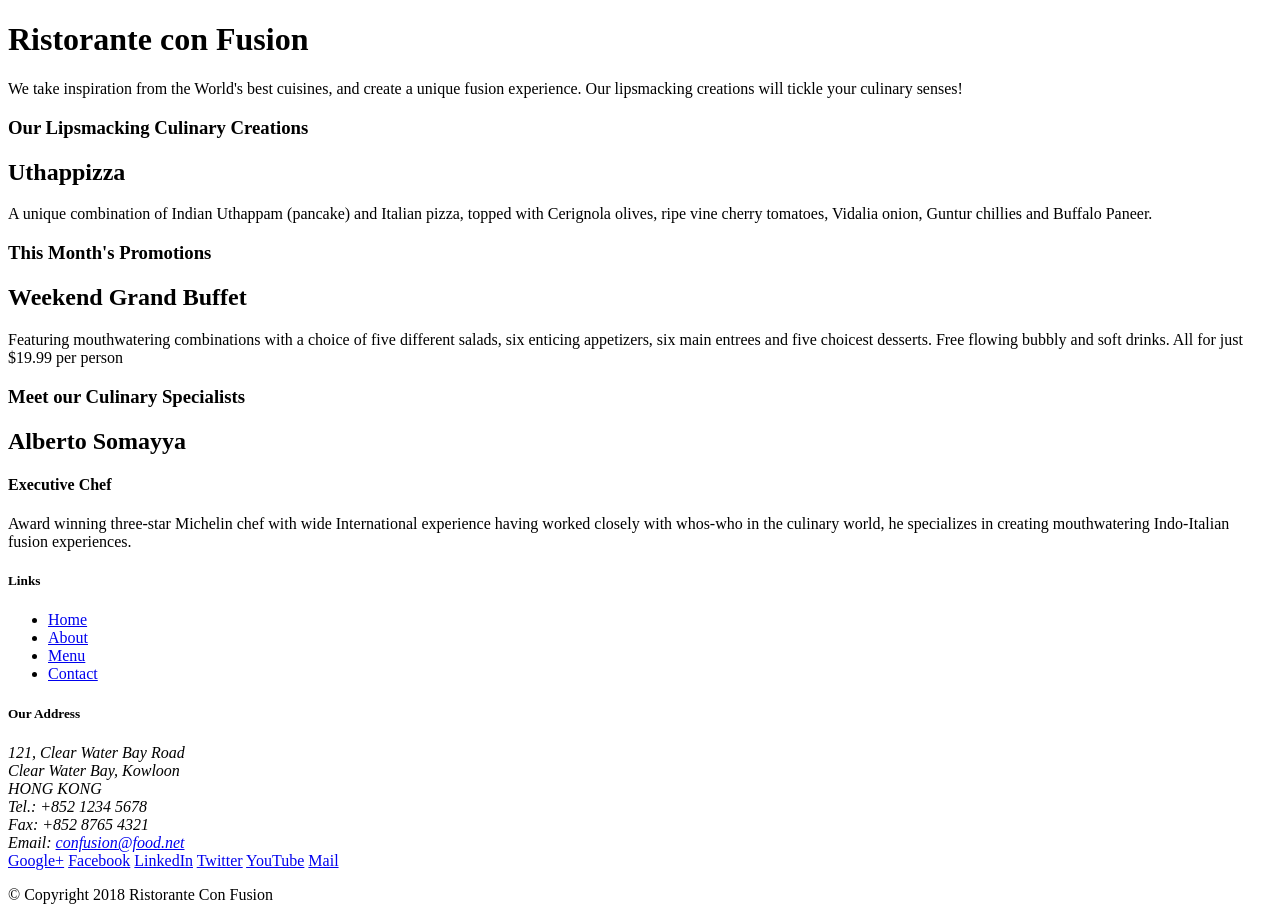
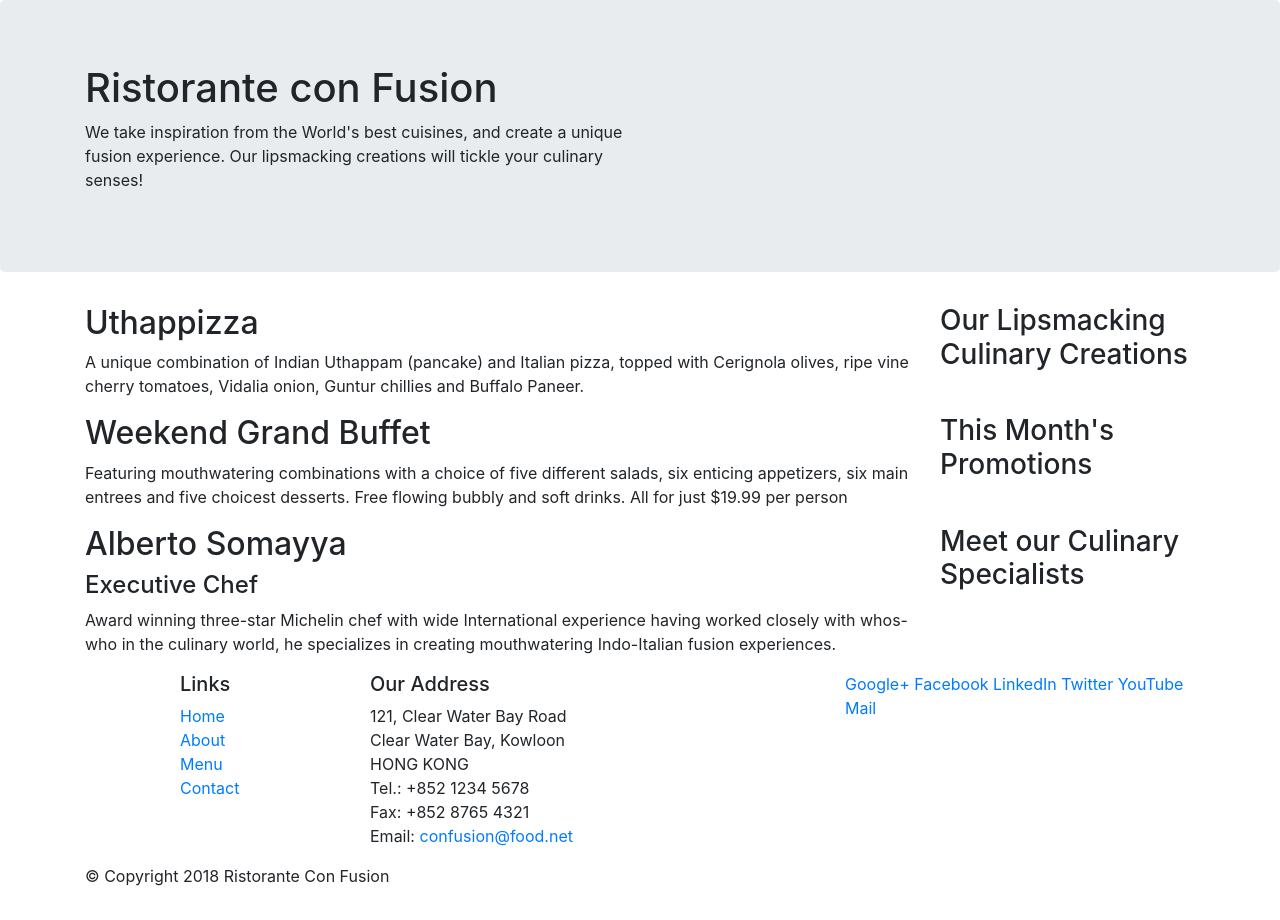
Before and after one commit to alexandercapeta/restaurant, a website: page index.html in a window 1280 px wide. Drawn offline with nearby package versions, Linux system fonts and the light colour scheme.

Commit message:
Adding basic bootstrap classes to html elements and a default css file

```diff
--- a/index.html
+++ b/index.html
@@ -3,50 +3,59 @@
 
 <head>
     <title>Ristorante Con Fusion</title>
+
+    <!-- Required meta tags always come first -->
+    <meta charset="utf-8">
+    <meta name="viewport" content="width=device-width, initial-scale=1, shrink-to-fit=no">
+    <meta http-equiv="x-ua-compatible" content="ie=edge">
+
+    <!-- Bootstrap CSS -->
+    <link rel="stylesheet" href="node_modules/bootstrap/dist/css/bootstrap.min.css">
+    <link rel="stylesheet" href="css/styles.css">
 </head>
 
 <body>
 
-    <header>
-        <div>
-            <div>
-                <div>
+    <header class="jumbotron">
+        <div class="container">
+            <div class="row">
+                <div class="col-12 col-sm-6">
                     <h1>Ristorante con Fusion</h1>
                     <p>We take inspiration from the World's best cuisines, and create a unique fusion experience. Our lipsmacking creations will tickle your culinary senses!</p>
                 </div>
-                <div>
+                <div class="col-12 col-sm">
                 </div>
             </div>
         </div>
     </header>
 
-    <div>
-        <div>
-            <div>
+    <div class="container">
+        <div class="row">
+            <div class="col-12 col-sm-4 order-sm-last col-md-3">
                 <h3>Our Lipsmacking Culinary Creations</h3>
             </div>
-            <div>
+            <div class="col col-sm order-sm-first col-md">
                 <h2>Uthappizza</h2>
                 <p>A unique combination of Indian Uthappam (pancake) and Italian pizza, topped with Cerignola olives, ripe vine cherry tomatoes, Vidalia onion, Guntur chillies and Buffalo Paneer.</p>
             </div>
         </div>
 
 
-        <div>
-            <div>
+        <div class="row">
+            <div class="col-12 col-sm-4 order-sm-last col-md-3">
                 <h3>This Month's Promotions</h3>
             </div>
-            <div>
+            <div class="col col-sm order-sm-first col-md">
                 <h2>Weekend Grand Buffet</h2>
                 <p>Featuring mouthwatering combinations with a choice of five different salads, six enticing appetizers, six main entrees and five choicest desserts. Free flowing bubbly and soft drinks. All for just $19.99 per person </p>
             </div>
         </div>
 
-        <div>
-            <div>
+        <div class="row">
+            <div class="col-12 col-sm-4 order-sm-last col-md-3">
                 <h3>Meet our Culinary Specialists</h3>
             </div>
-            <div>
+            <div class="col col-sm order-sm-first col-md">
                 <h2>Alberto Somayya</h2>
                 <h4>Executive Chef</h4>
                 <p>Award winning three-star Michelin chef with wide International experience having worked closely with whos-who in the culinary world, he specializes in creating mouthwatering Indo-Italian fusion experiences. </p>
@@ -55,18 +64,18 @@
     </div>
 
     <footer>
-        <div>
-            <div>
-                <div>
+        <div class="container">
+            <div class="row">
+                <div class="col-4 offset-1 col-sm-2">
                     <h5>Links</h5>
-                    <ul>
+                    <ul class="list-unstyled">
                         <li><a href="#">Home</a></li>
                         <li><a href="#">About</a></li>
                         <li><a href="#">Menu</a></li>
                         <li><a href="#">Contact</a></li>
                     </ul>
                 </div>
-                <div>
+                <div class="col-7 col-sm-5">
                     <h5>Our Address</h5>
                     <address>
 		              121, Clear Water Bay Road<br>
@@ -77,7 +86,7 @@
 		              Email: <a href="mailto:confusion@food.net">confusion@food.net</a>
 		           </address>
                 </div>
-                <div>
+                <div class="col-12 col-sm-4">
                     <div>
                         <a href="http://google.com/+">Google+</a>
                         <a href="http://www.facebook.com/profile.php?id=">Facebook</a>
@@ -88,14 +97,17 @@
                     </div>
                 </div>
            </div>
-           <div>
-                <div>
+           <div class="row">
+                <div class="col-auto">
                     <p>© Copyright 2018 Ristorante Con Fusion</p>
                 </div>
            </div>
         </div>
     </footer>
-
+    <!-- jQuery first, then Popper.js, then Bootstrap JS. -->
+   <script src="node_modules/jquery/dist/jquery.slim.min.js"></script>
+   <script src="node_modules/popper.js/dist/umd/popper.min.js"></script>
+   <script src="node_modules/bootstrap/dist/js/bootstrap.min.js"></script>
 </body>
 
 </html>
```
Also changed, not shown: css/styles.css (added).
